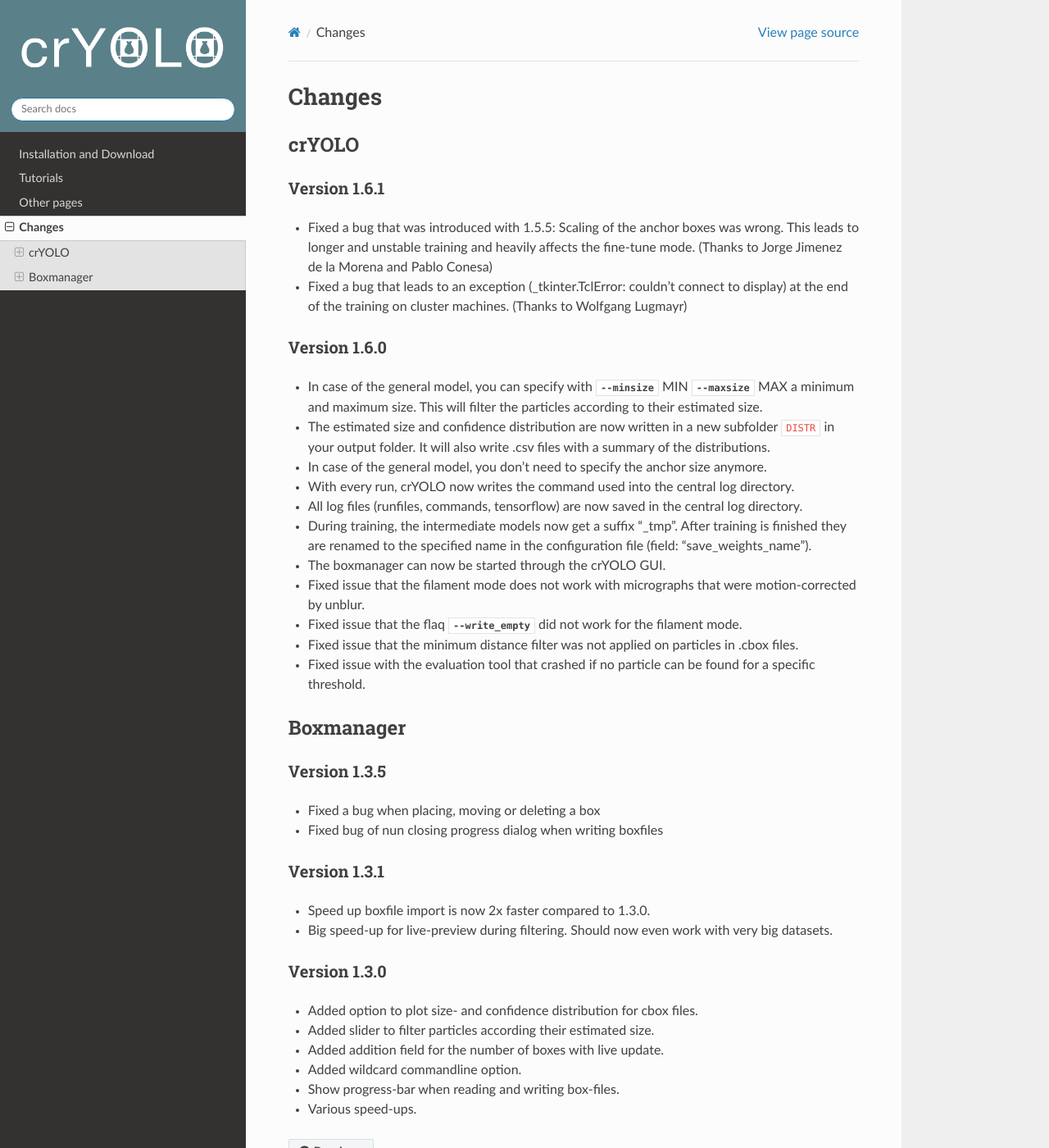
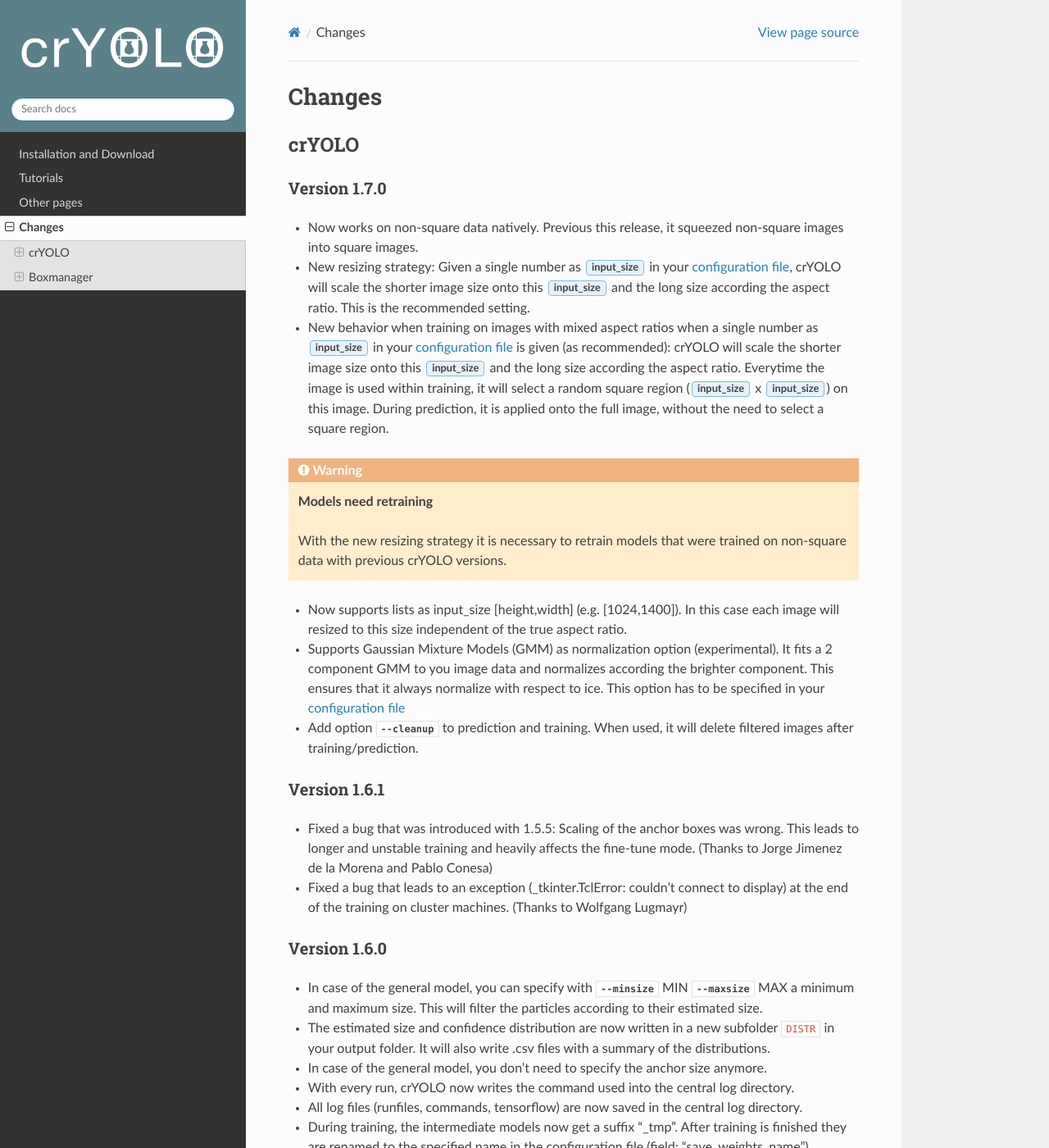
Before and after one commit to MPI-Dortmund/cryolo, a Sphinx documentation site: the page built from source/changes.rst, in a window 1280 px wide and 1400 px high. Shown: the whole window at 82% size. Built offline with Sphinx 7.4.7 and the Read the Docs theme 2.0.0, drawn with Linux system fonts in a browser that asks for light colours.

Commit message:
add 1.7.0 changes

```diff
--- a/source/changes.rst
+++ b/source/changes.rst
@@ -3,6 +3,29 @@
 
 crYOLO
 ^^^^^^
+
+Version 1.7.0
+*************
+
+* Now works on non-square data natively. Previous this release, it squeezed non-square images into square images.
+
+* New resizing strategy: Given a single number as :guilabel:`input_size` in your :ref:`configuration file <config-file-label>`, crYOLO will scale the shorter image size onto this :guilabel:`input_size` and the long size according the aspect ratio. This is the recommended setting.
+
+* New behavior when training on images with mixed aspect ratios when a single number as :guilabel:`input_size` in your :ref:`configuration file <config-file-label>` is given (as recommended): crYOLO will scale the shorter image size onto this :guilabel:`input_size` and the long size according the aspect ratio. Everytime the image is used within training, it will select a random square region (:guilabel:`input_size` x :guilabel:`input_size`) on this image. During prediction, it is applied onto the full image, without the need to select a square region.
+
+.. warning::
+
+    **Models need retraining**
+
+    With the new resizing strategy it is necessary to retrain models that were trained on
+    non-square data with previous crYOLO versions.
+
+* Now supports lists as input_size [height,width] (e.g. [1024,1400]). In this case each image will resized to this size independent of the true aspect ratio.
+
+* Supports Gaussian Mixture Models (GMM) as normalization option (experimental). It fits a 2 component GMM to you image data and normalizes according the brighter component. This ensures that it always normalize with respect to ice. This option has to be specified in your :ref:`configuration file <config-file-label>`
+
+* Add option :option:`--cleanup` to prediction and training. When used, it will delete filtered images after training/prediction.
+
 
 Version 1.6.1
 *************
```
